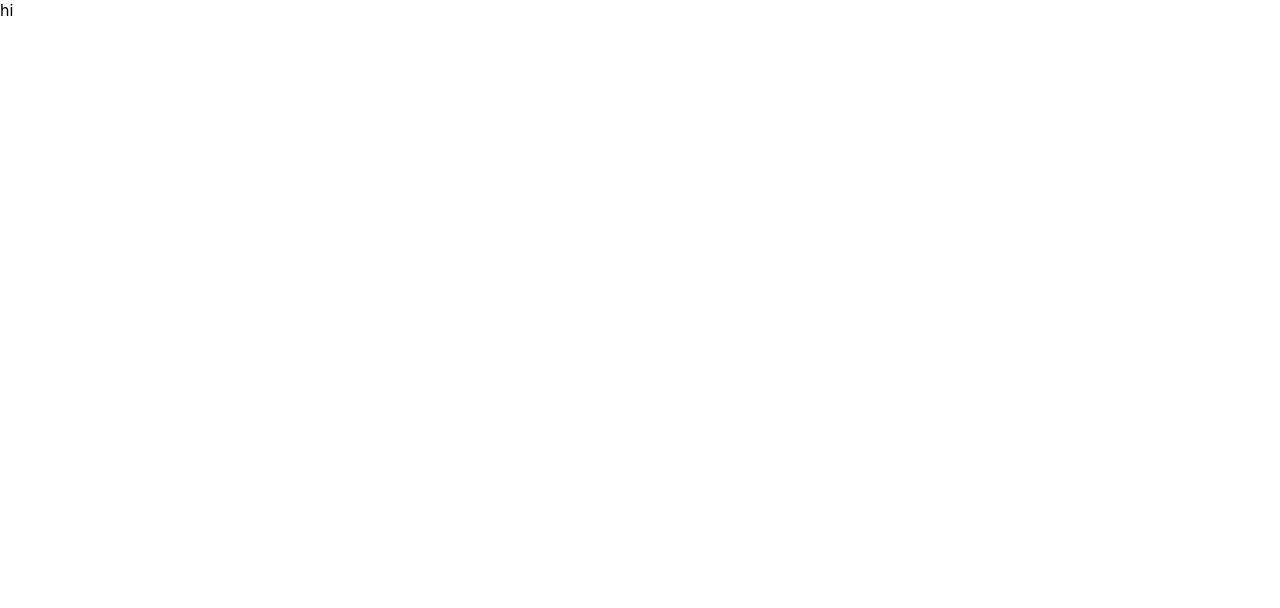
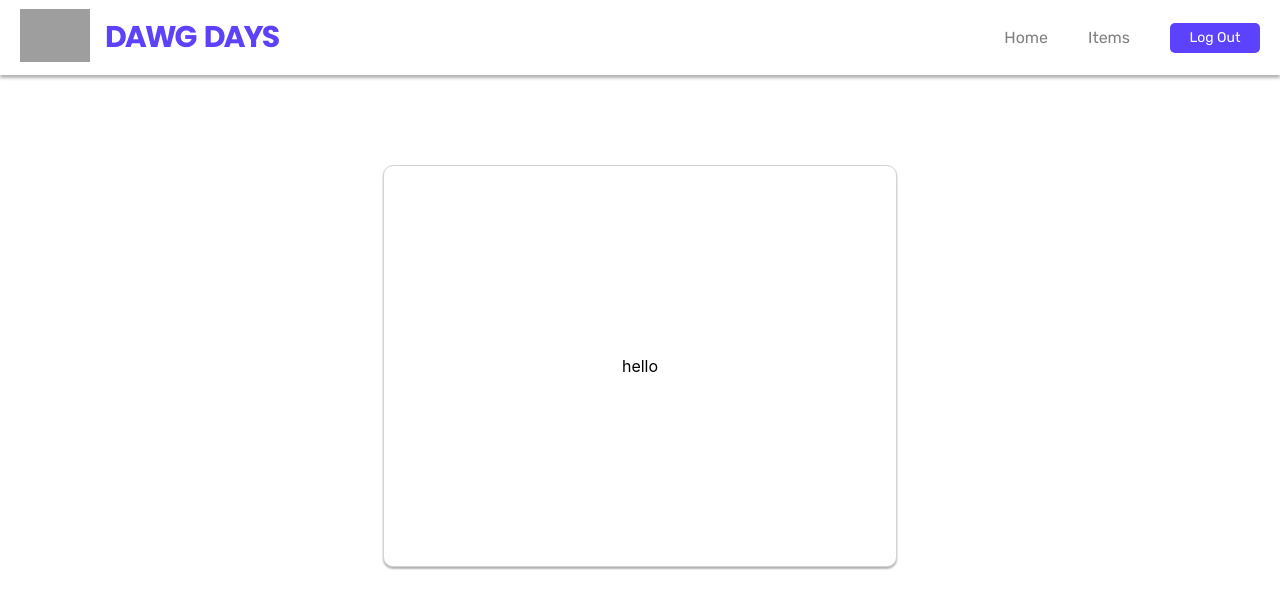
Before and after one commit to anw48833/final_project, a React (Create React App) app: page /create-item in a window 1280 px wide. Shown: the top 608 px of the page. Built offline with nearby package versions, Linux system fonts and the light colour scheme; grey boxes are pictures that could not be loaded.

Commit message:
links working kinda

```diff
--- /dev/null
+++ b/src/components/CreateItem.css
@@ -0,0 +1,22 @@
+.create-page {
+    width: 100%;
+    display: inline-flex;
+    justify-content: center;
+    align-items: center;
+    padding-top: 150px;
+}
+.create-container {
+    width: 40%;
+    height: 400px;
+    box-shadow: 0px 2px 2px rgba(0, 0, 0, 0.3);
+    background: #ffffff;
+    display: flex;
+    align-items: flex-start;
+    flex-wrap: wrap;
+    margin: 15px;
+    border-radius: 10px;
+    border: 1px solid lightgrey;
+    display: inline-flex;
+    justify-content: center;
+    align-items: center;
+}
--- a/src/components/CreateItem.js
+++ b/src/components/CreateItem.js
@@ -1,6 +1,17 @@
+import ProjHeader from './ProjHeader.js';
+import './CreateItem.css';
+
 function CreateItem() {
+    const isLoggedin = true;
     return (
-        <div>hi</div>
+        <div>
+            <ProjHeader isLoggedin={isLoggedin} />
+            <div className='create-page'>
+                <div className='create-container'>
+                    hello
+                </div>
+            </div>
+        </div>
     );
   }
 
--- a/src/components/EditItem.js
+++ b/src/components/EditItem.js
@@ -1,6 +1,11 @@
+import ProjHeader from './ProjHeader.js';
+
 function EditItem() {
+    const isLoggedin = true;
     return (
-        <div>hi</div>
+        <div>
+            <ProjHeader isLoggedin={isLoggedin} />
+        </div>
     );
   }
 
--- a/src/components/LogIn.js
+++ b/src/components/LogIn.js
@@ -1,6 +1,11 @@
+import ProjHeader from './ProjHeader.js';
+
 function LogIn() {
+    const isLoggedin = true;
     return (
-        <div>hi</div>
+        <div>
+            <ProjHeader isLoggedin={isLoggedin} />
+        </div>
     );
   }
 
--- a/src/components/Shop.css
+++ b/src/components/Shop.css
@@ -29,3 +29,7 @@
     box-shadow: 2px 4px 4px rgba(0, 0, 0, 0.3);
     transition: .3s;
 }
+.add-card a {
+    text-decoration: none;
+    color: white;
+}
--- a/src/components/Shop.js
+++ b/src/components/Shop.js
@@ -16,9 +16,7 @@ function Shop({item_list, isLoggedin}) {
                 isLoggedin = {isLoggedin}
                 />
             ))}
-            <div className='testt'>
-                <Link to = '/create-item'> <div className="add-card">+</div> </Link>
-            </div>
+                <div className="add-card"> <Link to = '/create-item'> + </Link> </div>
         </div>
     );
 }
--- a/src/components/SignUp.js
+++ b/src/components/SignUp.js
@@ -1,6 +1,11 @@
+import ProjHeader from './ProjHeader.js';
+
 function SignUp() {
+    const isLoggedin = true;
     return (
-        <div>hi</div>
+        <div>
+            <ProjHeader isLoggedin={isLoggedin} />
+        </div>
     );
   }
 
```
